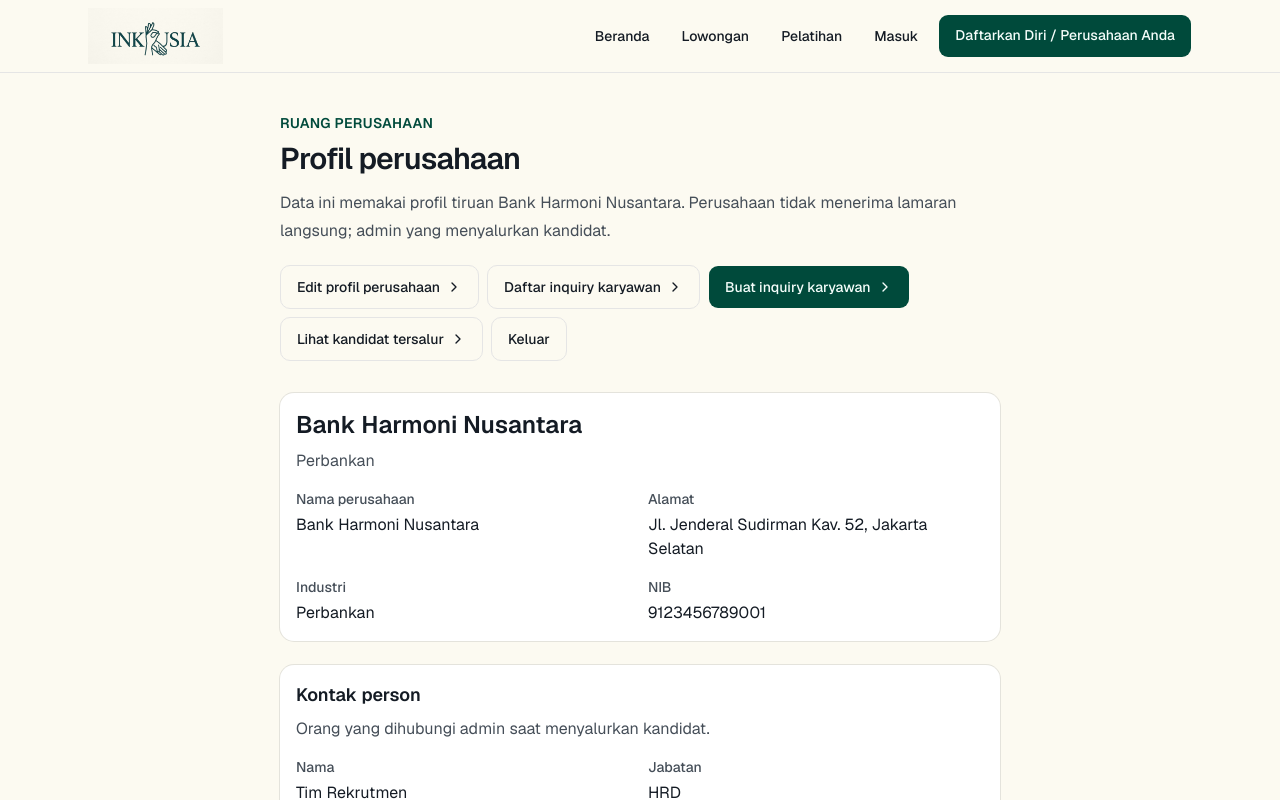
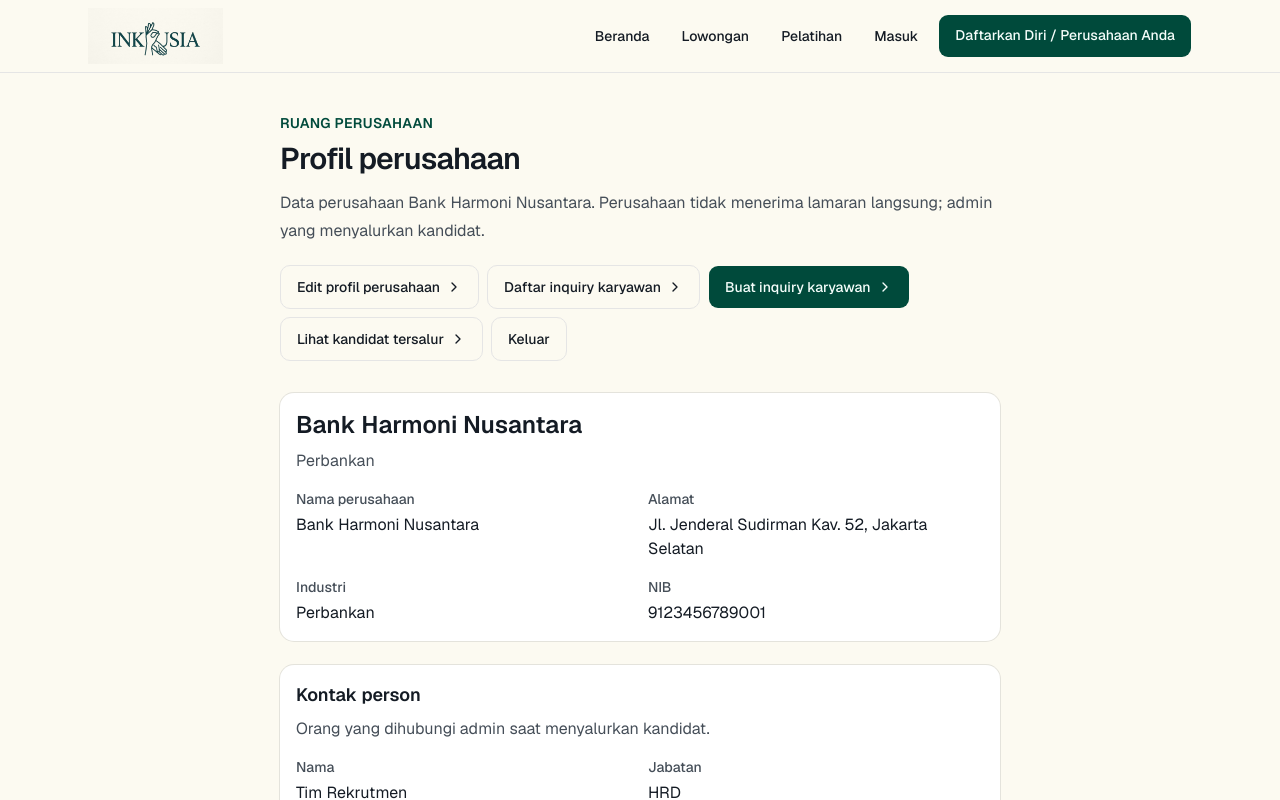
Before and after one commit to MozartMongi/Inklusia, a Next.js app: page /perusahaan in a window 1280 px wide. Shown: the top 800 px of the page. Built offline with nearby package versions, Linux system fonts and the light colour scheme; no server answers.

Commit message:
Update company profile description wording

```diff
--- a/src/app/perusahaan/page.tsx
+++ b/src/app/perusahaan/page.tsx
@@ -30,8 +30,8 @@ export default async function CompanySpacePage() {
           Profil perusahaan
         </h1>
         <p className="text-muted-foreground mt-3 text-base leading-7">
-          Data ini memakai profil tiruan {profile.name}. Perusahaan tidak
-          menerima lamaran langsung; admin yang menyalurkan kandidat.
+          Data perusahaan {profile.name}. Perusahaan tidak menerima lamaran
+          langsung; admin yang menyalurkan kandidat.
         </p>
         <PageActions>
           <PageActionLink href="/perusahaan/edit">
```
